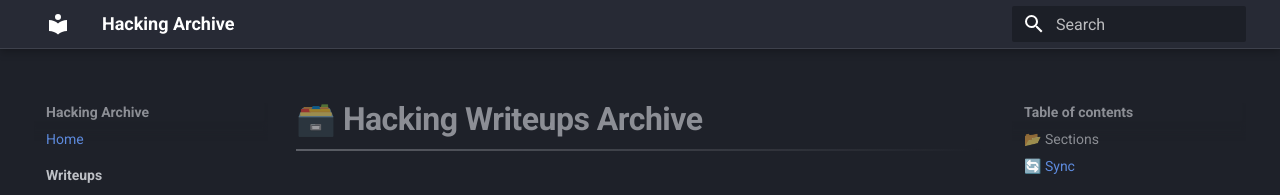
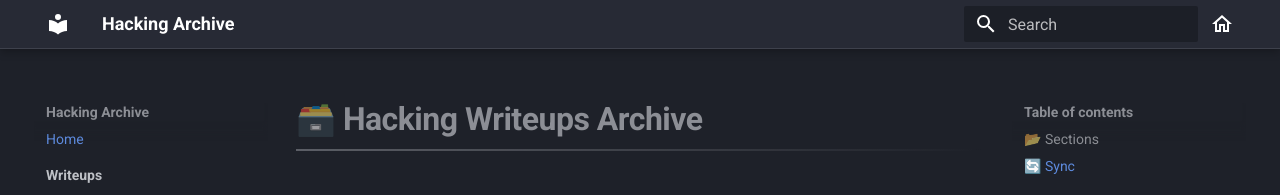
Before and after one commit to egz-dev/hacking-archive, an MkDocs documentation site: the page built from docs/index.md, in a window 1280 px wide. Shown: the top 195 px of the page. Built offline with MkDocs 1.6.1 and Material for MkDocs 9.7.7, drawn with Linux system fonts in a browser that asks for light colours.

Commit message:
Add header icon linking to edugarcia.dev

```diff
--- a/mkdocs.yml
+++ b/mkdocs.yml
@@ -3,6 +3,7 @@
 theme:
   name: material
   language: en
+  custom_dir: overrides
   font:
     code: Fira Code
   palette:
--- /dev/null
+++ b/overrides/partials/header.html
@@ -0,0 +1,73 @@
+{#-
+  Custom header - adds a link to edugarcia.dev
+-#}
+{% set class = "md-header" %}
+{% if "navigation.tabs.sticky" in features %}
+  {% set class = class ~ " md-header--shadow md-header--lifted" %}
+{% elif "navigation.tabs" not in features %}
+  {% set class = class ~ " md-header--shadow" %}
+{% endif %}
+<header class="{{ class }}" data-md-component="header">
+  <nav class="md-header__inner md-grid" aria-label="{{ lang.t('header') }}">
+    <a href="{{ config.extra.homepage | d(nav.homepage.url, true) | url }}" title="{{ config.site_name | e }}" class="md-header__button md-logo" aria-label="{{ config.site_name }}" data-md-component="logo">
+      {% include "partials/logo.html" %}
+    </a>
+    <label class="md-header__button md-icon" for="__drawer">
+      {% set icon = config.theme.icon.menu or "material/menu" %}
+      {% include ".icons/" ~ icon ~ ".svg" %}
+    </label>
+    <div class="md-header__title" data-md-component="header-title">
+      <div class="md-header__ellipsis">
+        <div class="md-header__topic">
+          <span class="md-ellipsis">
+            {{ config.site_name }}
+          </span>
+        </div>
+        <div class="md-header__topic" data-md-component="header-topic">
+          <span class="md-ellipsis">
+            {% if page.meta and page.meta.title %}
+              {{ page.meta.title }}
+            {% else %}
+              {{ page.title }}
+            {% endif %}
+          </span>
+        </div>
+      </div>
+    </div>
+    {% if config.theme.palette %}
+      {% if not config.theme.palette is mapping %}
+        {% include "partials/palette.html" %}
+      {% endif %}
+    {% endif %}
+    {% if not config.theme.palette is mapping %}
+      {% include "partials/javascripts/palette.html" %}
+    {% endif %}
+    {% if config.extra.alternate %}
+      {% include "partials/alternate.html" %}
+    {% endif %}
+    {% if "material/search" in config.plugins %}
+      {% set search = config.plugins["material/search"] | attr("config") %}
+      {% if search.enabled %}
+        <label class="md-header__button md-icon" for="__search">
+          {% set icon = config.theme.icon.search or "material/magnify" %}
+          {% include ".icons/" ~ icon ~ ".svg" %}
+        </label>
+        {% include "partials/search.html" %}
+      {% endif %}
+    {% endif %}
+    {% if config.repo_url %}
+      <div class="md-header__source">
+        {% include "partials/source.html" %}
+      </div>
+    {% endif %}
+    <!-- Custom: link to edugarcia.dev -->
+    <a href="https://edugarcia.dev" title="edugarcia.dev" class="md-header__button md-icon" target="_blank" rel="noopener">
+      {% include ".icons/material/home-outline.svg" %}
+    </a>
+  </nav>
+  {% if "navigation.tabs.sticky" in features %}
+    {% if "navigation.tabs" in features %}
+      {% include "partials/tabs.html" %}
+    {% endif %}
+  {% endif %}
+</header>
```
Also changed, not shown: 1 other file.
